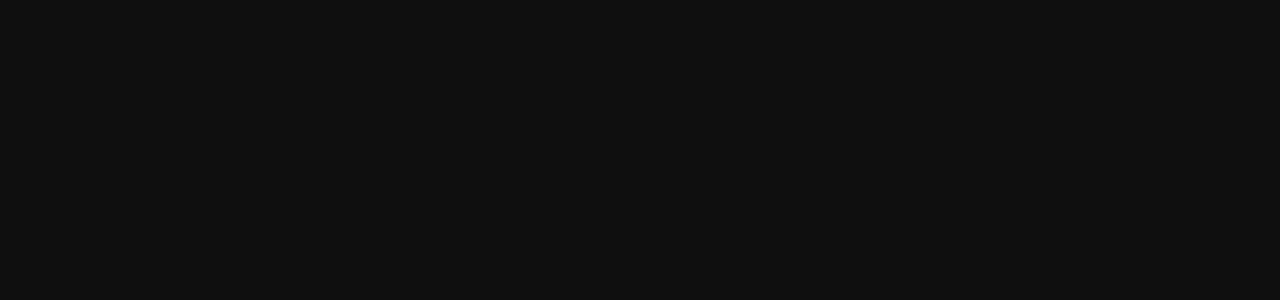
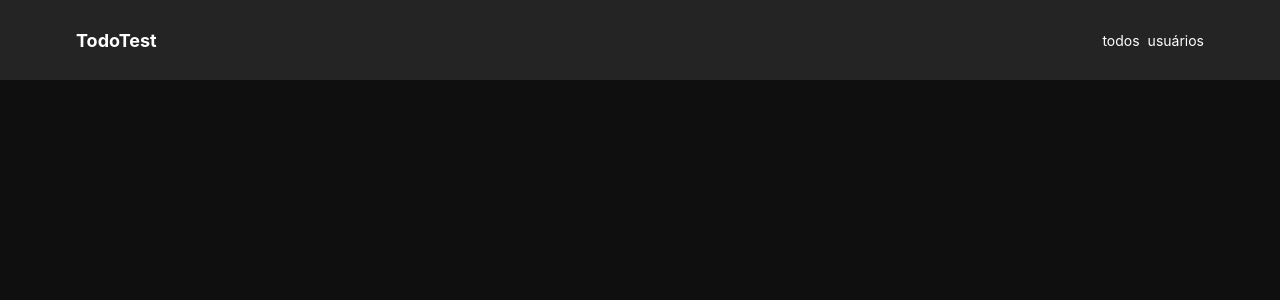
Before and after one commit to Cipriano99/cipriano-challenege-ewz, a Next.js app: page / in a window 1280 px wide. Shown: the top 300 px of the page. Built offline with nearby package versions, Linux system fonts and the light colour scheme.

Commit message:
Add Navbar for all aplication

```diff
--- a/src/pages/_app.tsx
+++ b/src/pages/_app.tsx
@@ -2,10 +2,12 @@
 import type { AppProps } from 'next/app'
 import { ChakraProvider } from '@chakra-ui/react'
 import { theme } from '../styles/theme'
+import { Navbar } from '../components/Navbar'
 
 function MyApp({ Component, pageProps }: AppProps) {
   return (
     <ChakraProvider theme={theme} resetCSS>
+      <Navbar />
       <Component {...pageProps} />
     </ChakraProvider>
   )
```
